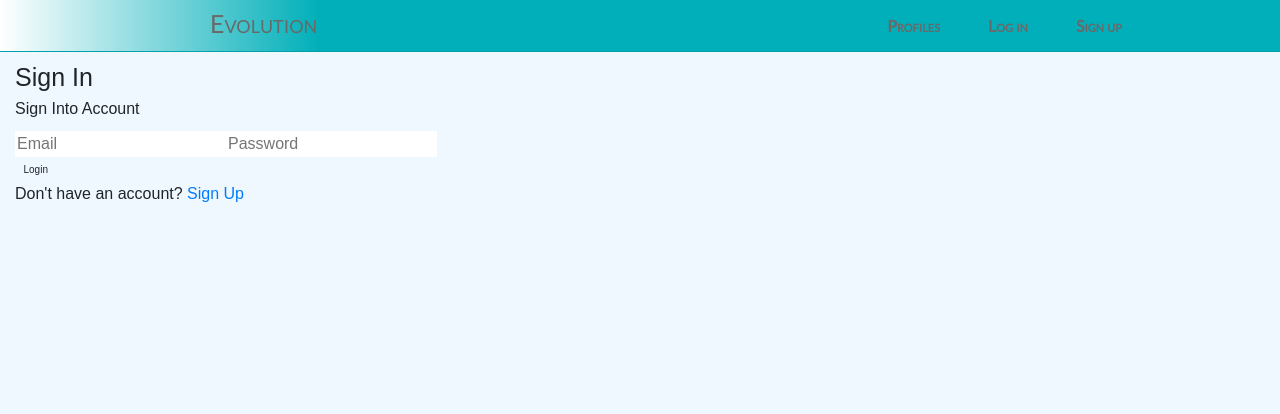
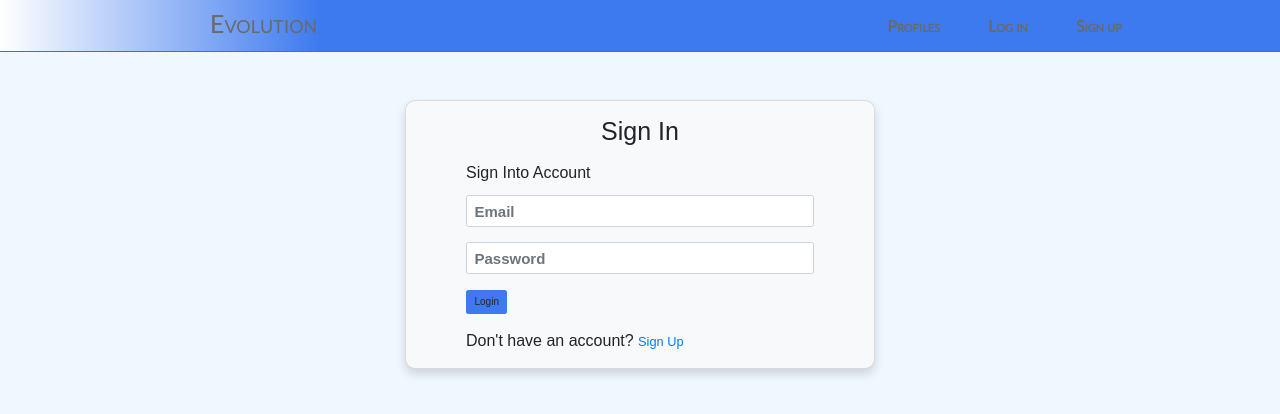
Before and after one commit to Jenya13/evolution-social-network, a React (Create React App) app in the folder client/: page /login in a window 1280 px wide. Shown: the top 414 px of the page. Built offline with nearby package versions, Linux system fonts and the light colour scheme; no server answers.

Commit message:
Restyling register and login components

```diff
--- a/client/src/components/auth/Login.js
+++ b/client/src/components/auth/Login.js
@@ -1,4 +1,4 @@
-import React, { Fragment, useState } from 'react';
+import React, { useState } from 'react';
 import { Link, Redirect } from 'react-router-dom';
 import { connect } from 'react-redux';
 import PropTypes from 'prop-types';
@@ -26,13 +26,19 @@ const Login = ({ login, isAuthenticated }) => {
   }
 
   return (
-    <Fragment>
-      <div className='content-container'>
+    <div className='row justify-content-md-center mt-5'>
+      <div className='col-3'></div>
+      <div className='form-container'>
+        <div className='col-sm'>
+          <div className='item shadow'>
             <form className='form' onSubmit={(e) => onSubmit(e)}>
-          <div>
+              <div className='form__header'>
                 <h1>Sign In</h1>
+              </div>
+
+              <div className='inputs-container'>
                 <p>Sign Into Account</p>
-          </div>
+                <div className='input-group mb-4'>
                   <input
                     className='text-input'
                     type='text'
@@ -41,9 +47,11 @@ const Login = ({ login, isAuthenticated }) => {
                     value={email}
                     onChange={(e) => onChange(e)}
                   />
+                </div>
 
+                <div className='input-group mb-4'>
                   <input
-            className='text-input'
+                    className='text-input '
                     type='password'
                     placeholder='Password'
                     name='password'
@@ -51,18 +59,27 @@ const Login = ({ login, isAuthenticated }) => {
                     onChange={(e) => onChange(e)}
                     minLength='6'
                   />
-
+                </div>
+              </div>
+              <div className='form__footer'>
                 <div>
-            <button className='button' onSubmit={onSubmit}>
+                  <button className='button btn--submit' onSubmit={onSubmit}>
                     Login
                   </button>
                 </div>
                 <p>
-            Don't have an account? <Link to='/Register'>Sign Up</Link>
+                  Don't have an account?{' '}
+                  <Link to='/Register'>
+                    <small>Sign Up </small>{' '}
+                  </Link>
                 </p>
+              </div>
             </form>
           </div>
-    </Fragment>
+        </div>
+      </div>
+      <div className='col-3'></div>
+    </div>
   );
 };
 
--- a/client/src/components/auth/Register.js
+++ b/client/src/components/auth/Register.js
@@ -33,13 +33,20 @@ const Register = ({ setAlert, register, isAuthenticated }) => {
   }
 
   return (
-    <Fragment>
-      <div className='content-container'>
-        <div>
+    <div className='row justify-content-md-center mt-5'>
+      <div className='col-3'></div>
+      <div className='form-container'>
+        <div className='col-sm'>
+          <div className='item shadow'>
             <form className='form' onSubmit={(e) => onSubmit(e)}>
+              <div className='form__header'>
                 <h1>Sign Up</h1>
+              </div>
+
+              <div className='inputs-container'>
                 <p>Create your Account</p>
 
+                <div className='input-group mb-4'>
                   <input
                     className='text-input'
                     type='text'
@@ -48,7 +55,9 @@ const Register = ({ setAlert, register, isAuthenticated }) => {
                     value={name}
                     onChange={(e) => onChange(e)}
                   />
+                </div>
 
+                <div className='input-group mb-4'>
                   <input
                     className='text-input'
                     type='text'
@@ -57,7 +66,9 @@ const Register = ({ setAlert, register, isAuthenticated }) => {
                     value={email}
                     onChange={(e) => onChange(e)}
                   />
+                </div>
 
+                <div className='input-group mb-4'>
                   <input
                     className='text-input'
                     type='password'
@@ -67,7 +78,9 @@ const Register = ({ setAlert, register, isAuthenticated }) => {
                     onChange={(e) => onChange(e)}
                     minLength='6'
                   />
+                </div>
 
+                <div className='input-group mb-4'>
                   <input
                     className='text-input'
                     type='password'
@@ -77,19 +90,29 @@ const Register = ({ setAlert, register, isAuthenticated }) => {
                     onChange={(e) => onChange(e)}
                     minLength='6'
                   />
+                </div>
+              </div>
 
+              <div className='form__footer'>
                 <div>
-              <button className='button' onSubmit={onSubmit}>
+                  <button className='button btn--submit' onSubmit={onSubmit}>
                     Register
                   </button>
                 </div>
                 <p>
-              Already have an account? <Link to='/login'>Sign In</Link>
+                  Already have an account?{' '}
+                  <Link to='/login'>
+                    {' '}
+                    <small> Sign In </small>{' '}
+                  </Link>
                 </p>
+              </div>
             </form>
           </div>
         </div>
-    </Fragment>
+      </div>
+      <div className='col-3'></div>
+    </div>
   );
 };
 
--- a/client/src/components/post/CommentItem.js
+++ b/client/src/components/post/CommentItem.js
@@ -1,5 +1,4 @@
 import React, { useState, Fragment } from 'react';
-
 import PropTypes from 'prop-types';
 import { connect } from 'react-redux';
 import Moment from 'react-moment';
@@ -34,7 +33,7 @@ const CommentItem = ({
           <div className='comment-body '>
             <p>{text}</p>
           </div>
-          <div className='comment-footer '>
+          <div className='comment__footer '>
             <div className='d-flex align-items-center justify-content-between'>
               <p>
                 <small>
--- a/client/src/components/posts/PostItem.js
+++ b/client/src/components/posts/PostItem.js
@@ -17,9 +17,9 @@ const PostItem = ({
   const [commentsState, setComments] = useState(false);
 
   return (
-    <div className='post shadow'>
+    <div className='item shadow'>
       <Fragment>
-        <div className='post-header'>
+        <div className='item-header'>
           <div className='media'>
             <img
               src='/unknown-user.png'
@@ -34,13 +34,13 @@ const PostItem = ({
         </div>
         <hr />
       </Fragment>
-      <div className='post-body'>
+      <div className='item-body'>
         <p>{text}</p>
       </div>
       <hr />
       <div>
         {' '}
-        <div className='post-footer'>
+        <div className='item-footer'>
           <div className='d-flex align-items-center justify-content-between'>
             <p>
               {' '}
--- a/client/src/styles/base/_variables.scss
+++ b/client/src/styles/base/_variables.scss
@@ -6,6 +6,8 @@ $turquoise-dark-hover: #007980;
 $turquoise-green: #009199;
 $off-white: #f8f8ff;
 $light-grey: #f2f2f2;
+$blue: #3d7aef;
+$light-blue: hsla(203, 97%, 81%, 0.5);
 
 // sizes
 $s-size: 0.8rem;
--- a/client/src/styles/components/_button.scss
+++ b/client/src/styles/components/_button.scss
@@ -6,6 +6,10 @@ button {
   margin-left: $s-size;
   @extend .btn-secondary;
   @extend button;
+}
+
+.btn--submit {
+  background-color: $blue;
 }
 
 // .button {
--- a/client/src/styles/components/_content-container.scss
+++ b/client/src/styles/components/_content-container.scss
@@ -1,9 +1,13 @@
 .shadow {
   @extend .shadow-sm;
-  // @extend .p-3;
-  // @extend .mb-5;
-  // @extend .bg-white;
-  // @extend .rounded;
+}
+
+.form-container {
+  width: 500px;
+}
+
+.inputs-container {
+  padding: 0 60px;
 }
 
 // .content-container {
--- a/client/src/styles/components/_form.scss
+++ b/client/src/styles/components/_form.scss
@@ -16,6 +16,20 @@
   @extend .justify-content-between;
 }
 
+.form__header {
+  text-align: center;
+  margin: 15px auto;
+}
+
+.form__footer {
+  padding: 0 60px;
+  margin-bottom: 15px;
+
+  p {
+    margin: 15px 0px;
+  }
+}
+
 // .form {
 //   display: flex;
 //   flex-direction: column;
--- a/client/src/styles/components/_inputs.scss
+++ b/client/src/styles/components/_inputs.scss
@@ -1,19 +1,7 @@
 .text-input {
-  border-left: 5px solid #00aab3;
-  height: 15px;
-  font-size: 20px;
-  font-weight: 30px;
-  padding: $m-size;
+  @extend .form-control;
+  font: {
+    size: 15px;
+    weight: bold;
+  }
 }
-
-.text-area {
-  border-left: 5px solid #00aab3;
-  height: 150px;
-  width: 70rem;
-  font-size: 20px;
-  font-weight: 30px;
-  padding: $m-size;
-  display: block;
-  margin-left: auto;
-  margin-right: auto;
-}
--- a/client/src/styles/components/_list.scss
+++ b/client/src/styles/components/_list.scss
@@ -1,11 +1,11 @@
-.post {
+.item {
   @extend .card;
   @extend .bg-light;
   margin: $s-size auto;
   border-radius: 10px;
 }
 
-.post-body {
+.item-body {
   @extend .card-body;
   padding: 0 $l-size;
   p {
@@ -13,14 +13,14 @@
   }
 }
 
-.post-header {
+.item-header {
   padding: $m-size $l-size 0px;
   h4 {
     margin: 0 auto;
   }
 }
 
-.post-footer {
+.item-footer {
   padding: $s-size $l-size $m-size;
   p {
     margin-bottom: 0px;
@@ -40,51 +40,51 @@
 }
 
 .comment-body {
-  @extend .post-body;
+  @extend .item-body;
 }
 
 .comment-header {
-  @extend .post-header;
+  @extend .item-header;
   padding-top: $s-size;
   padding-bottom: $s-size;
 }
 
 .comment-footer {
-  @extend .post-footer;
+  @extend .item-footer;
   padding-bottom: 0px;
 }
 
 ///
-.list {
-  background: $off-white;
-  border: 1px solid darken($color: $off-white, $amount: 7%);
-}
+// .list {
+//   background: $off-white;
+//   border: 1px solid darken($color: $off-white, $amount: 7%);
+// }
 
-.list-item {
-  background: $turquoise-light;
-  border: 1px solid darken($color: $turquoise-light, $amount: 7%);
-  margin: $s-size auto;
-  padding: $m-size $l-size;
+// .list-item {
+//   background: $turquoise-light;
+//   border: 1px solid darken($color: $turquoise-light, $amount: 7%);
+//   margin: $s-size auto;
+//   padding: $m-size $l-size;
 
-  ul {
-    margin-right: 0;
-    padding: 0;
-    list-style: none;
-  }
-  li {
-    display: inline-block;
-    margin-right: $m-size;
-    font-weight: 600;
-  }
-}
+//   ul {
+//     margin-right: 0;
+//     padding: 0;
+//     list-style: none;
+//   }
+//   li {
+//     display: inline-block;
+//     margin-right: $m-size;
+//     font-weight: 600;
+//   }
+// }
 
-.list-item-header {
-  display: flex;
-  justify-content: space-between;
-}
+// .list-item-header {
+//   display: flex;
+//   justify-content: space-between;
+// }
 
-.list-item-footer {
-  position: relative;
-  left: 560px;
-  padding: $s-size $l-size;
-}
+// .list-item-footer {
+//   position: relative;
+//   left: 560px;
+//   padding: $s-size $l-size;
+// }
--- a/client/src/styles/components/_navbar.scss
+++ b/client/src/styles/components/_navbar.scss
@@ -47,9 +47,9 @@
 }
 
 .main-bar {
-  background: linear-gradient(to left, $turquoise-base 75%, #ffffff 100%);
+  background: linear-gradient(to left, $blue 75%, #ffffff 100%);
   border: none;
-  border-bottom: 0.1rem solid darken($turquoise-base, 3%);
+  border-bottom: 0.1rem solid darken($blue, 3%);
   padding-top: $s-size;
   padding-bottom: $s-size;
   @include navbar-font-style;
@@ -58,7 +58,7 @@
 }
 
 .sub-bar {
-  background: $turquoise-light;
+  background: $light-blue;
   padding-top: $s-size;
   padding-bottom: $s-size;
   @include navbar-font-style;
--- a/client/src/styles/styles.scss
+++ b/client/src/styles/styles.scss
@@ -7,6 +7,5 @@
 // @import './components/landing';
 @import './components/content-container';
 @import './components/button';
-// @import './components/inputs';
+@import './components/inputs';
 // @import './components/visibility';
-// @import './components/sub-bar';
```
Lines whose indentation alone changed are shown as unchanged.
